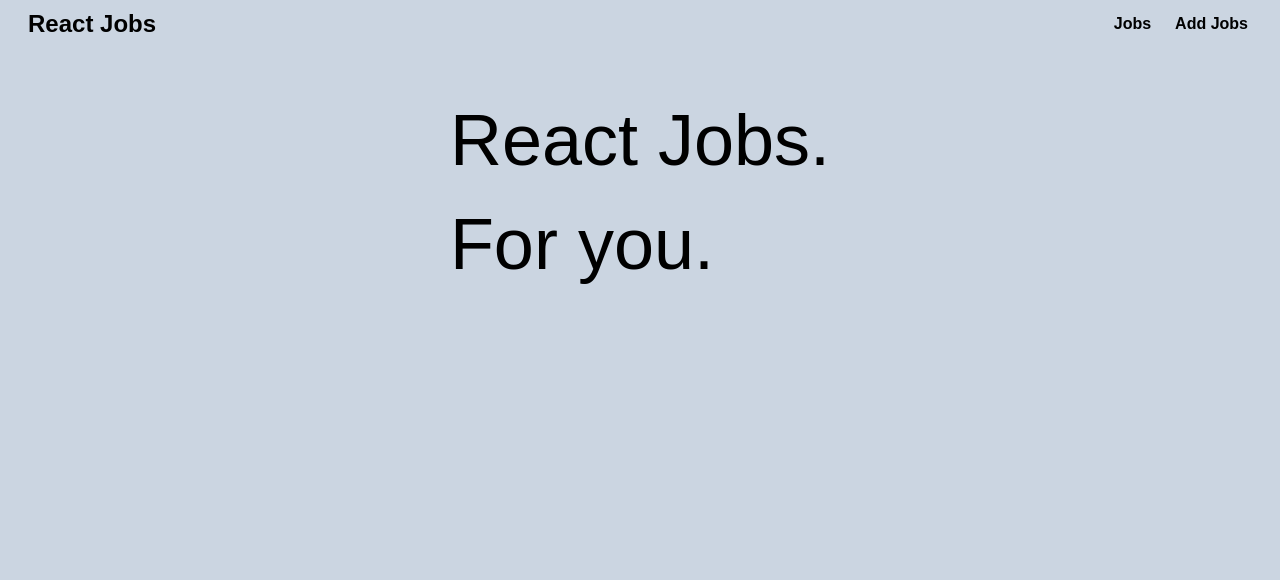
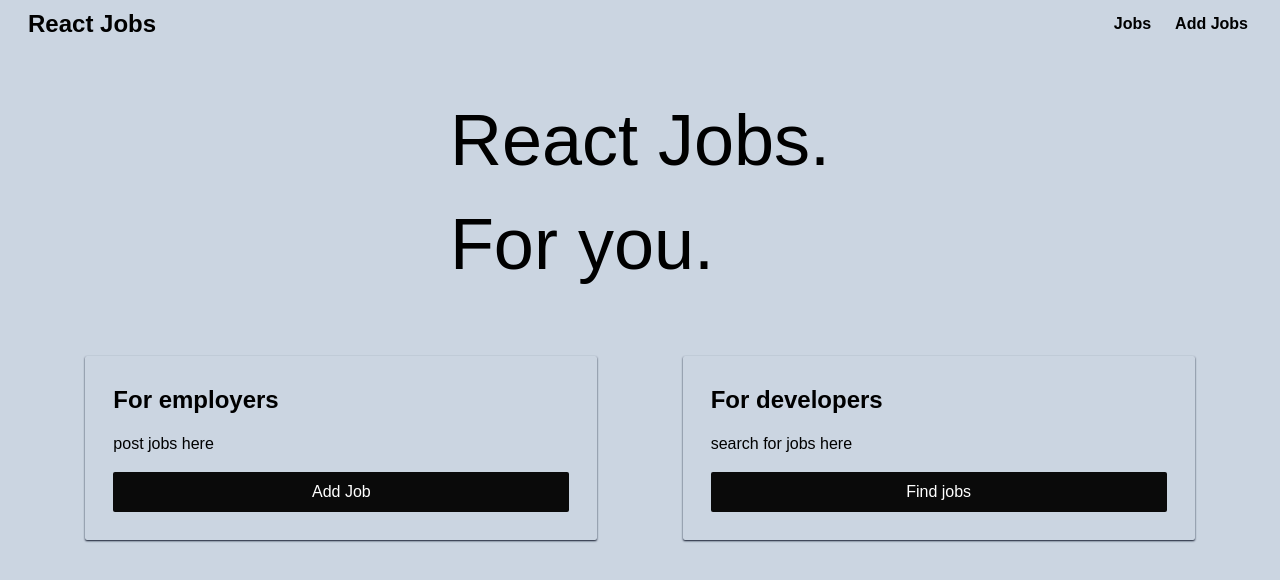
Before and after one commit to micahasowata/reacty, a React (Vite) app: page / in a window 1280 px wide. Shown: the top 580 px of the page. Built offline with nearby package versions, Linux system fonts and the light colour scheme; a web font is replaced by a local one.

Commit message:
feat: add cta cards to home page

```diff
--- a/src/App.jsx
+++ b/src/App.jsx
@@ -1,3 +1,4 @@
+import Card from "./components/Card";
 import Hero from "./components/Hero";
 import Navbar from "./components/Navbar";
 
@@ -6,6 +7,15 @@ const App = () => {
 		<>
 			<Navbar />
 			<Hero />
+
+			<div className="flex flex-row justify-evenly pt-5">
+				<Card title={"For employers"} body={"post jobs here"} cta={"Add Job"} />
+				<Card
+					title={"For developers"}
+					body={"search for jobs here"}
+					cta={"Find jobs"}
+				/>
+			</div>
 		</>
 	);
 };
--- /dev/null
+++ b/src/components/Card.jsx
@@ -0,0 +1,18 @@
+const Card = ({ title, body, cta, to = "/" }) => {
+	return (
+		<div className=" flex flex-col p-7 shadow-sm shadow-slate-900 w-2/5 rounded-sm">
+			<h3 className="font-rethink font-semibold text-2xl">{title}</h3>
+			<p className="font-rethink font-light py-4">{body}</p>
+			<button
+				type="submit"
+				className="font-rethink bg-neutral-950 text-white px-3 py-2 rounded-sm"
+			>
+				<a href={to} className="font-rethink">
+					{cta}
+				</a>
+			</button>
+		</div>
+	);
+};
+
+export default Card;
```
